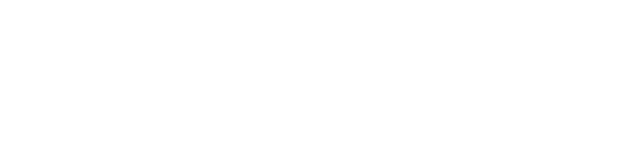
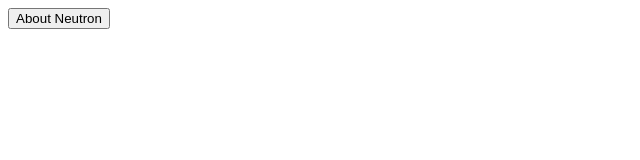
Before and after one commit to RedMAngo22/neutron-browser, a website: page ui/index.html in a window 1280 px wide. Shown: the whole page, without its empty margins (0-640 px from the left). Drawn offline with Linux system fonts and the light colour scheme.

Commit message:
Update index.html
This alright?

```diff
--- a/ui/index.html
+++ b/ui/index.html
@@ -1,10 +1,12 @@
 <!doctype html>
 <html>
 <head>
-  <title>Neutron</title>
+  <title>Neutron Browser</title>
 </head>
 <body>
-  <div id="tabbar" style="display: inline-block; width: 100%; height: 45px;"></div>
   <webview src="http://duckduckgo.com"></webview>
 </body>
 </html>
+<FORM>
+<INPUT type="button" value="About Neutron" name="button1">
+</FORM>
```
